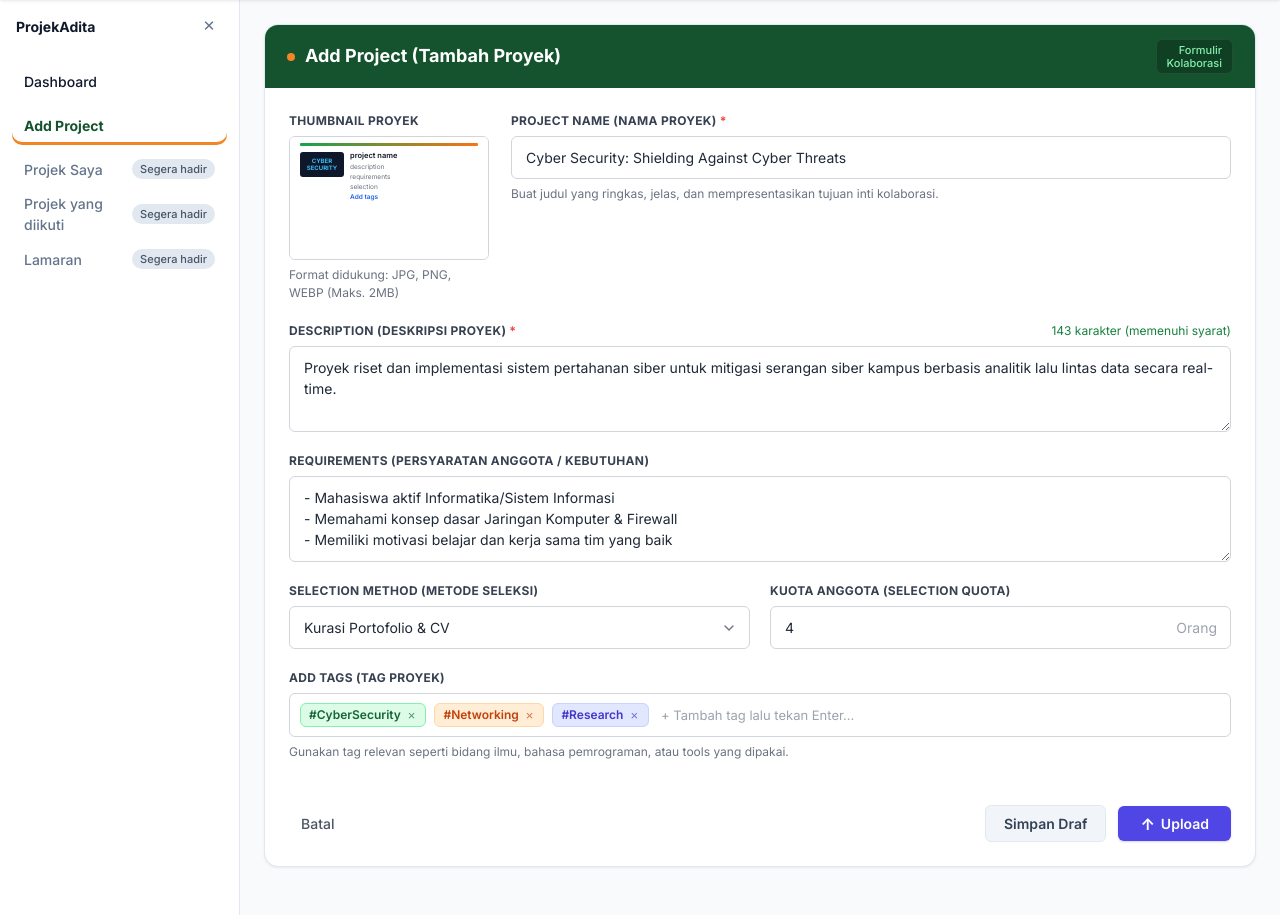
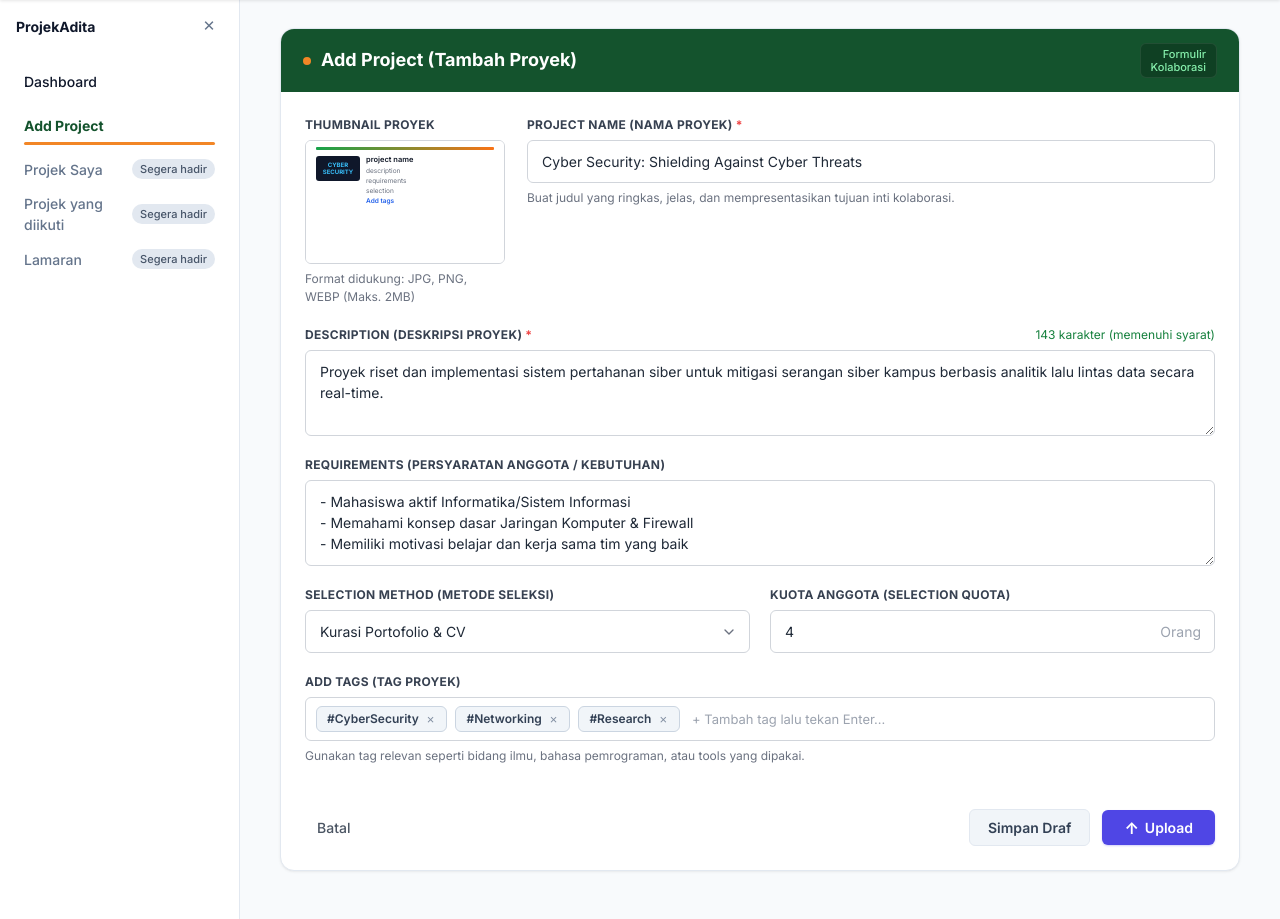
Before and after one commit to santos-gif/ProjekAdita, a PHP site: page /add-project in a window 1280 px wide. Shown: the part 60-979 px from the top of the page. Run offline with PHP 8.4, Linux system fonts and the light colour scheme.

Commit message:
style: tighten dashboard layout to match stitch design and make all tags gray in add-project

```diff
--- a/frontend/add-project/index.html
+++ b/frontend/add-project/index.html
@@ -160,15 +160,15 @@
               ADD TAGS (TAG PROYEK)
             </label>
             <div class="tags-box" id="tags-box">
-              <div class="tag-pill tag-pill--green" data-tag="CyberSecurity">
+              <div class="tag-pill tag-pill--gray" data-tag="CyberSecurity">
                 <span class="tag-text">#CyberSecurity</span>
                 <button type="button" class="tag-remove" aria-label="Hapus tag CyberSecurity">×</button>
               </div>
-              <div class="tag-pill tag-pill--orange" data-tag="Networking">
+              <div class="tag-pill tag-pill--gray" data-tag="Networking">
                 <span class="tag-text">#Networking</span>
                 <button type="button" class="tag-remove" aria-label="Hapus tag Networking">×</button>
               </div>
-              <div class="tag-pill tag-pill--blue" data-tag="Research">
+              <div class="tag-pill tag-pill--gray" data-tag="Research">
                 <span class="tag-text">#Research</span>
                 <button type="button" class="tag-remove" aria-label="Hapus tag Research">×</button>
               </div>
--- a/frontend/app/pages/add-project/add-project.css
+++ b/frontend/app/pages/add-project/add-project.css
@@ -5,6 +5,7 @@
   border: 1px solid var(--border);
   box-shadow: 0 1px 3px 0 rgba(0, 0, 0, 0.06), 0 1px 2px -1px rgba(0, 0, 0, 0.06);
   overflow: hidden;
+  max-width: 980px;
 }
 
 /* Banner Header */
@@ -281,7 +282,7 @@
   opacity: 1;
 }
 
-/* Tag Input Box */
+/* Tag Input Box: all gray */
 .tags-box {
   display: flex;
   flex-wrap: wrap;
@@ -303,44 +304,41 @@
 .tag-pill {
   display: inline-flex;
   align-items: center;
-  gap: 5px;
-  padding: 3px 8px;
-  border-radius: var(--r-sm);
+  gap: 6px;
+  padding: 4px 10px;
+  border-radius: 6px;
   font-size: 0.75rem;
   font-weight: 600;
   line-height: 1.3;
+  background: #f1f5f9;
+  border: 1px solid #cbd5e1;
+  color: #334155;
 }
 
-.tag-pill--green {
-  background: #dcfce7;
-  border: 1px solid #86efac;
-  color: #166534;
-}
-
-.tag-pill--orange {
-  background: #ffedd5;
-  border: 1px solid #fed7aa;
-  color: #c2410c;
-}
-
-.tag-pill--blue {
-  background: #e0e7ff;
-  border: 1px solid #c7d2fe;
-  color: #4338ca;
+/* All tags gray */
+.tag-pill--green,
+.tag-pill--orange,
+.tag-pill--blue,
+.tag-pill--gray {
+  background: #f1f5f9;
+  border: 1px solid #cbd5e1;
+  color: #334155;
 }
 
 .tag-remove {
   border: 0;
   background: transparent;
-  color: inherit;
+  color: #64748b;
   font-size: 13px;
   line-height: 1;
   cursor: pointer;
   padding: 0 2px;
-  opacity: 0.7;
+  opacity: 0.8;
+  transition: color 0.15s ease, opacity 0.15s ease;
 }
 
 .tag-remove:hover {
+  color: #0f172a;
   opacity: 1;
 }
 
--- a/frontend/app/pages/add-project/add-project.html
+++ b/frontend/app/pages/add-project/add-project.html
@@ -160,15 +160,15 @@
               ADD TAGS (TAG PROYEK)
             </label>
             <div class="tags-box" id="tags-box">
-              <div class="tag-pill tag-pill--green" data-tag="CyberSecurity">
+              <div class="tag-pill tag-pill--gray" data-tag="CyberSecurity">
                 <span class="tag-text">#CyberSecurity</span>
                 <button type="button" class="tag-remove" aria-label="Hapus tag CyberSecurity">×</button>
               </div>
-              <div class="tag-pill tag-pill--orange" data-tag="Networking">
+              <div class="tag-pill tag-pill--gray" data-tag="Networking">
                 <span class="tag-text">#Networking</span>
                 <button type="button" class="tag-remove" aria-label="Hapus tag Networking">×</button>
               </div>
-              <div class="tag-pill tag-pill--blue" data-tag="Research">
+              <div class="tag-pill tag-pill--gray" data-tag="Research">
                 <span class="tag-text">#Research</span>
                 <button type="button" class="tag-remove" aria-label="Hapus tag Research">×</button>
               </div>
--- a/frontend/app/pages/add-project/add-project.js
+++ b/frontend/app/pages/add-project/add-project.js
@@ -71,11 +71,9 @@ thumbnailInput.addEventListener('change', () => {
   reader.readAsDataURL(file);
 });
 
-// ---------- Tags Handling ----------
+// ---------- Tags Handling (All Gray) ----------
 const tagsBox = document.getElementById('tags-box');
 const tagInput = document.getElementById('tag-input');
-const tagColorClasses = ['tag-pill--green', 'tag-pill--orange', 'tag-pill--blue'];
-let colorIndex = 0;
 
 function createTagElement(tagName) {
   const cleanTag = tagName.replace(/^#/, '').trim();
@@ -89,8 +87,7 @@ function createTagElement(tagName) {
   }
 
   const pill = document.createElement('div');
-  pill.className = `tag-pill ${tagColorClasses[colorIndex % tagColorClasses.length]}`;
-  colorIndex++;
+  pill.className = 'tag-pill tag-pill--gray';
   pill.dataset.tag = cleanTag;
 
   const textSpan = document.createElement('span');
--- a/frontend/shared/styles/components.css
+++ b/frontend/shared/styles/components.css
@@ -83,7 +83,7 @@
 }
 .auth-card form { display: grid; gap: var(--s4); }
 .auth-card .alt { text-align: center; color: var(--text-muted); font-size: var(--font-base); }
-.title-underline { display: inline-block; padding-bottom: var(--s1); border-bottom: 3px solid var(--accent); }
+.title-underline { display: inline-block; padding-bottom: 4px; border-bottom: 3px solid var(--accent); }
 .link-pad { display: inline-flex; align-items: center; min-height: var(--tap); }
 
 /* ---------- app shell & header ---------- */
@@ -330,17 +330,27 @@
   text-decoration: none;
   font-size: var(--font-base);
   font-weight: 500;
+  position: relative;
   transition: background 0.15s ease, color 0.15s ease;
 }
 a.nav-item:hover {
   background: var(--surface-2);
 }
-/* Active nav state remains like previous (clean underline / active indicator, no orange background or dot) */
+/* Active nav state remains like previous: straight clean underline, no orange background or dot */
 .nav-item[aria-current="page"] {
   font-weight: 700;
   color: var(--brand);
-  box-shadow: inset 0 -3px 0 0 var(--accent);
   background: transparent;
+}
+.nav-item[aria-current="page"]::after {
+  content: "";
+  position: absolute;
+  bottom: 0;
+  left: 12px;
+  right: 12px;
+  height: 3px;
+  background: var(--accent);
+  border-radius: 2px;
 }
 .nav-item--disabled {
   color: var(--text-muted);
@@ -360,29 +370,51 @@ a.nav-item:hover {
 .page {
   flex: 1;
   min-width: 0;
-  max-width: 1080px;
-  margin: 0 auto;
-  padding: var(--s6) var(--s6) var(--s12);
-  display: grid;
-  gap: var(--s6);
+  padding: 28px 40px 48px;
+  display: flex;
+  flex-direction: column;
+  align-items: stretch;
+  justify-content: flex-start;
+  gap: 18px;
 }
 .empty {
-  display: grid;
-  gap: var(--s3);
-  justify-items: start;
-  padding: var(--s8) var(--s6);
-  border: 3px dashed #cbd5e1;
+  display: flex;
+  flex-direction: column;
+  align-items: flex-start;
+  gap: 14px;
+  padding: 28px 32px;
+  border: 1.5px dashed #cbd5e1;
   border-radius: var(--r-lg);
   background: var(--surface);
+  max-width: 960px;
 }
 .empty h3 {
   font-size: var(--font-md);
-  font-weight: 600;
+  font-weight: 700;
+  color: #111827;
+  margin: 0;
 }
 .empty p {
   color: var(--text-muted);
-  font-size: var(--font-base);
-  max-width: 52ch;
+  font-size: 0.8125rem;
+  line-height: 1.5;
+  max-width: 60ch;
+  margin: 0;
+}
+.empty .btn {
+  background: var(--brand);
+  color: #ffffff;
+  border: 0;
+  border-radius: var(--r-pill);
+  padding: 10px 24px;
+  font-size: 0.8125rem;
+  font-weight: 600;
+  text-decoration: none;
+  cursor: pointer;
+  transition: opacity 0.15s ease;
+}
+.empty .btn:hover {
+  opacity: 0.9;
 }
 
 /* ---------- landing ---------- */
```
Also changed, not shown: frontend/app/pages/dashboard/dashboard.css (+18 -2 lines).
